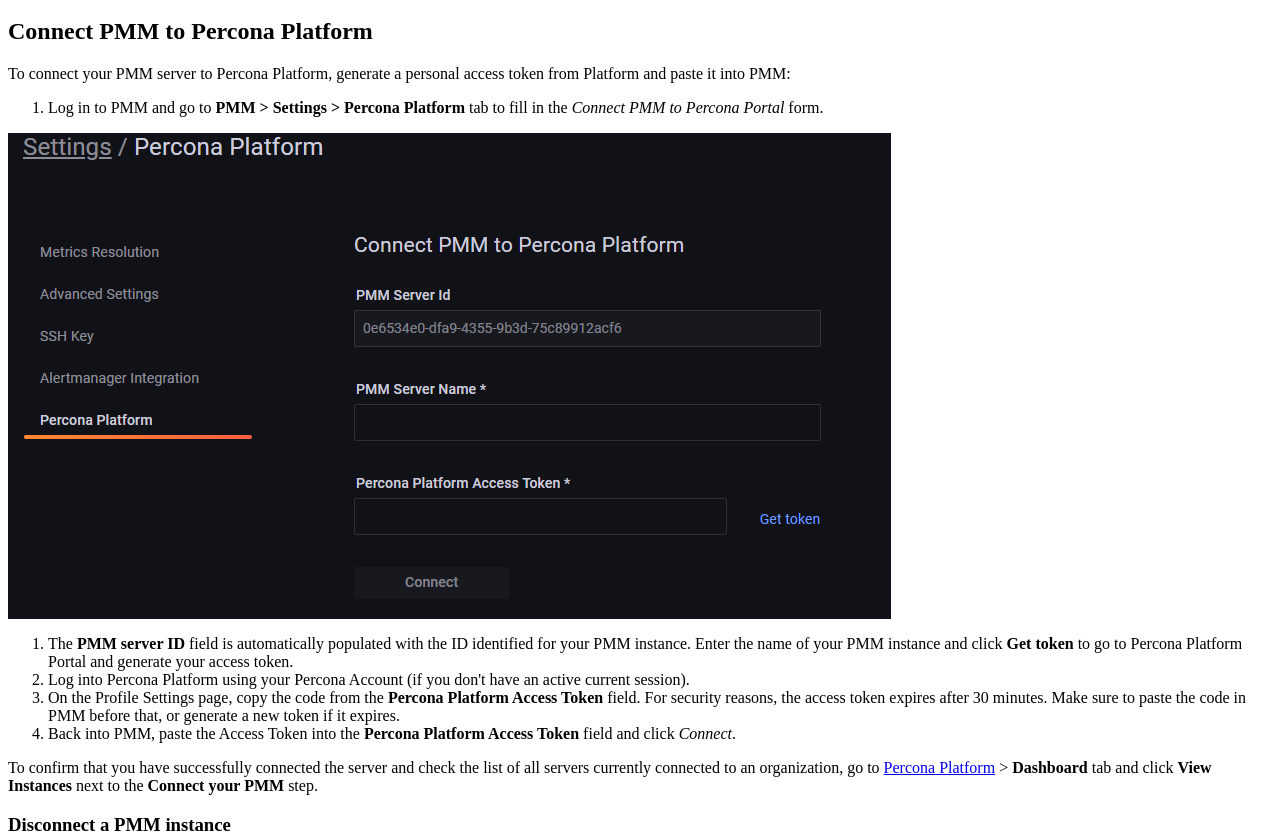
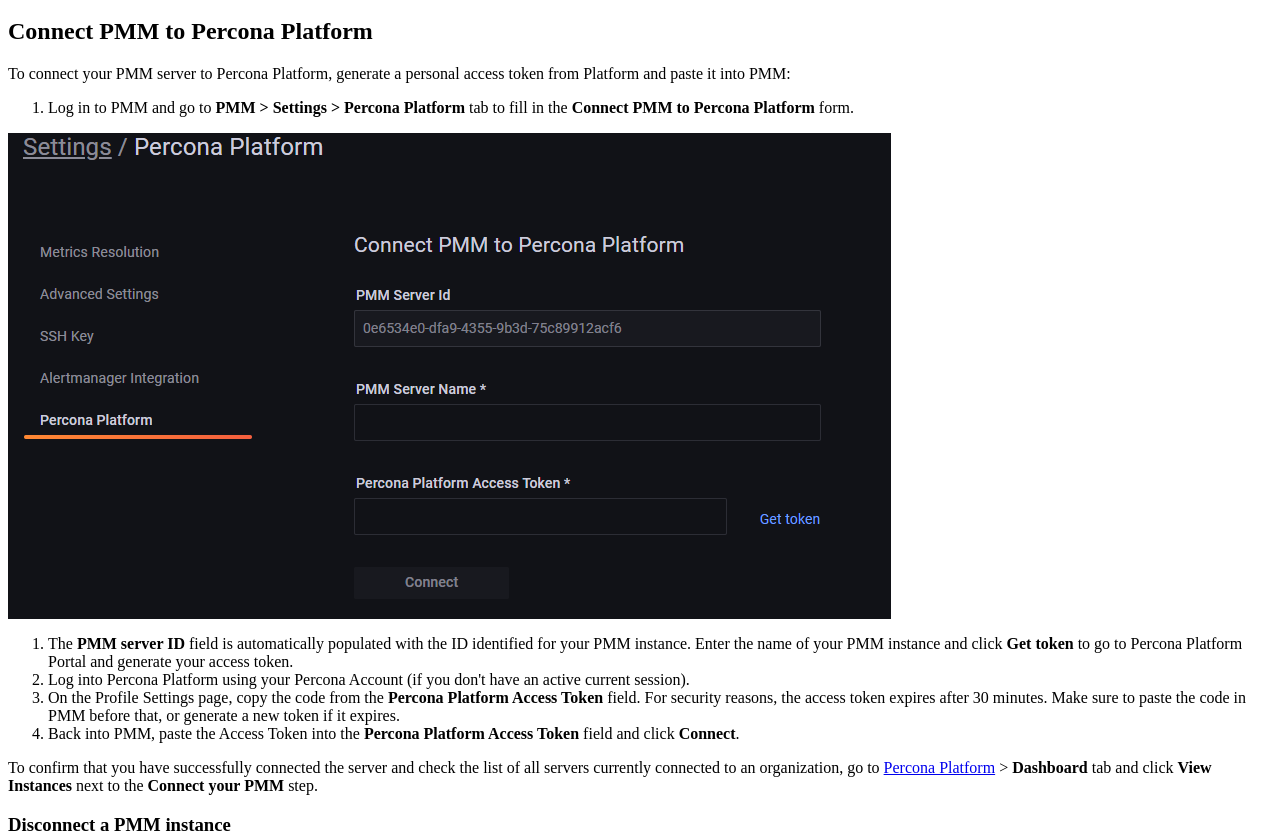
Before and after one commit to percona/portal-doc, an MkDocs documentation site: the page built from docs/connect-pmm.md, in a window 1280 px wide. Shown: the part 741-1574 px from the top of the page. Built offline with MkDocs 1.6.1 and Material for MkDocs 9.7.7, drawn with Linux system fonts in a browser that asks for light colours; nearby versions of some CDN libraries.

Commit message:
corrected refs to percona portal

```diff
--- a/docs/connect-pmm.md
+++ b/docs/connect-pmm.md
@@ -33,15 +33,15 @@
 ## Connect PMM to Percona Platform
 To connect your PMM server to Percona Platform, generate a personal access token from Platform and paste it into PMM:
 
-1. Log in to PMM and go to **PMM > Settings > Percona Platform** tab to fill in the *Connect PMM to Percona Portal* form.
+1. Log in to PMM and go to **PMM > Settings > Percona Platform** tab to fill in the **Connect PMM to Percona Platform** form.
 
-![Connect PMM to Percona Portal](_images/pmm-connect-to-platform.png)
+![Connect PMM to Percona Platform](_images/pmm-connect-to-platform.png)
 
 2. The **PMM server ID** field is automatically populated with the ID identified for your PMM instance. Enter the name of your PMM instance and click **Get token** to go to Percona Platform Portal and generate your access token.
 3. Log into Percona Platform using your Percona Account (if you don't have an active current session).
 4. On the Profile Settings page, copy the code from the **Percona Platform Access Token** field.
 For security reasons, the access token expires after 30 minutes. Make sure to paste the code in PMM before that, or generate a new token if it expires.
-4. Back into PMM, paste the Access Token into the **Percona Platform Access Token** field and click  *Connect*.
+4. Back into PMM, paste the Access Token into the **Percona Platform Access Token** field and click **Connect**.
 
 To confirm that you have successfully connected the server and check the list of all servers currently connected to an organization, go to [Percona Platform](https://portal.percona.com) > **Dashboard** tab and click **View Instances** next to the **Connect your PMM** step.
 
```
Also changed, not shown: docs/april-2022.md (+1 -1 lines).
